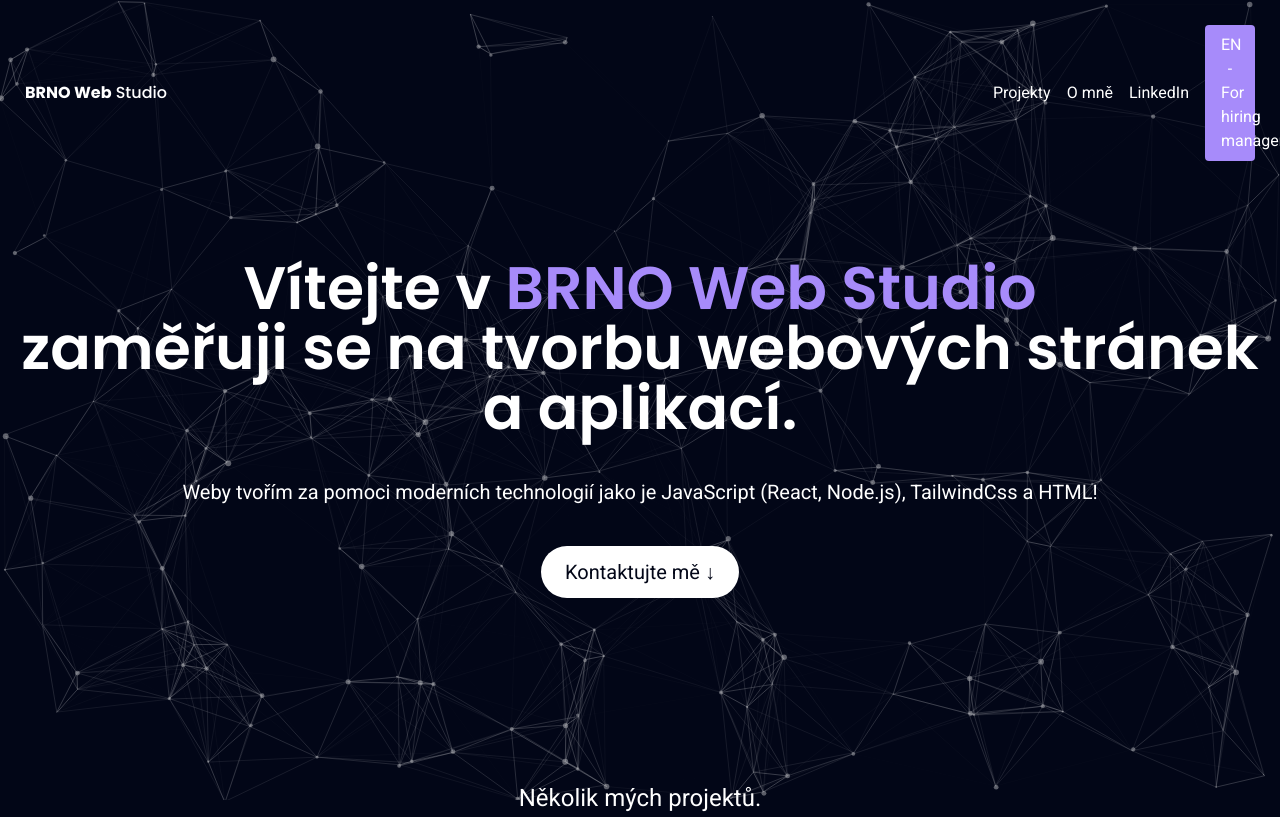
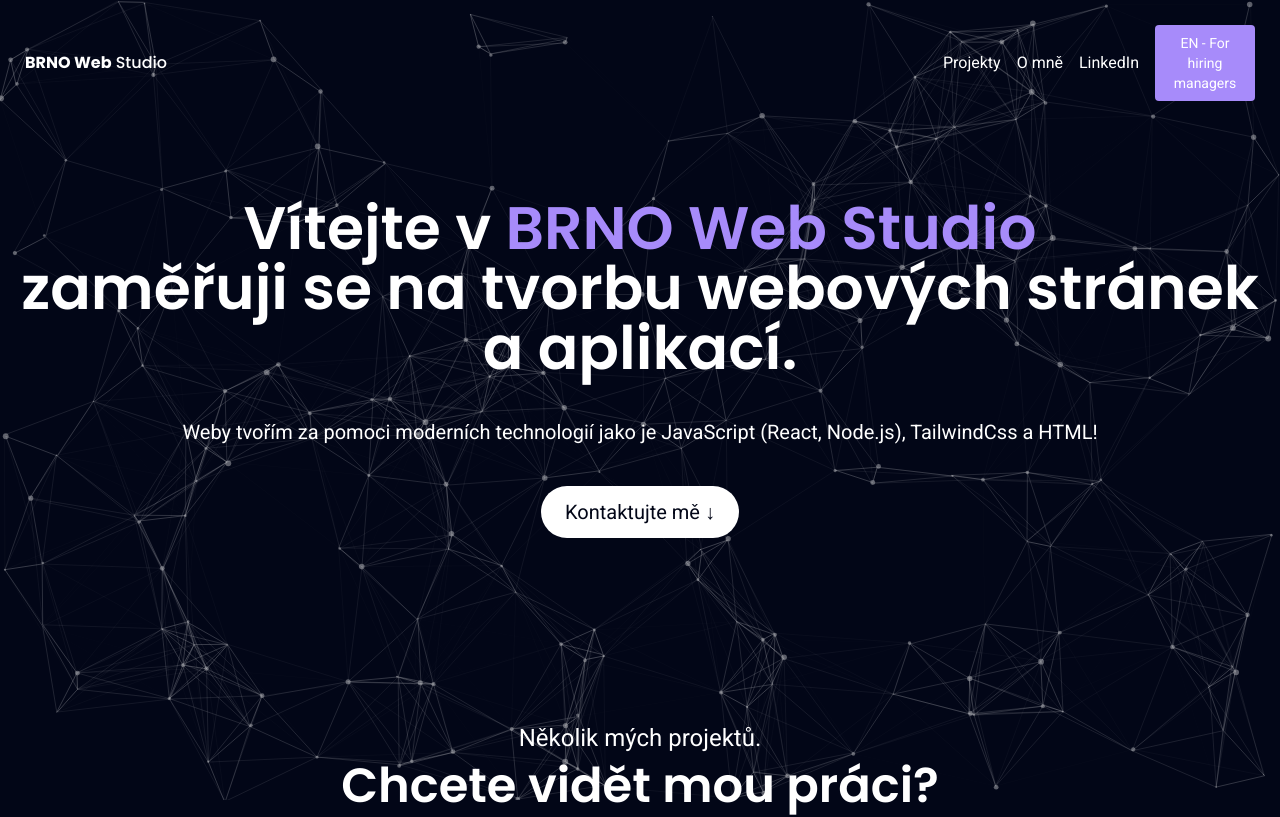
Before and after one commit to Lilleykuba/Portfolio_Project, a SvelteKit app in the folder my-project/: page / in a window 1280 px wide. Shown: the top 817 px of the page. Built offline with nearby package versions, Linux system fonts and the light colour scheme.

Commit message:
lang button styling

```diff
--- a/my-project/src/components/Header.svelte
+++ b/my-project/src/components/Header.svelte
@@ -49,7 +49,7 @@
         LinkedIn
     </a>
     <div class="flex items-center gap-4">
-        <button on:click={toggleLanguage} class="bg-violet-400 text-white px-4 py-2 ml-4 rounded max-w-[50px] sm:max-w-auto">
+        <button on:click={toggleLanguage} class="bg-violet-400 text-white text-sm px-4 py-2 ml-4 rounded max-w-[100px]">
             {language === 'en' ? 'CZ - Pro klienty' : 'EN - For hiring managers'}
         </button>
     </div>
```
